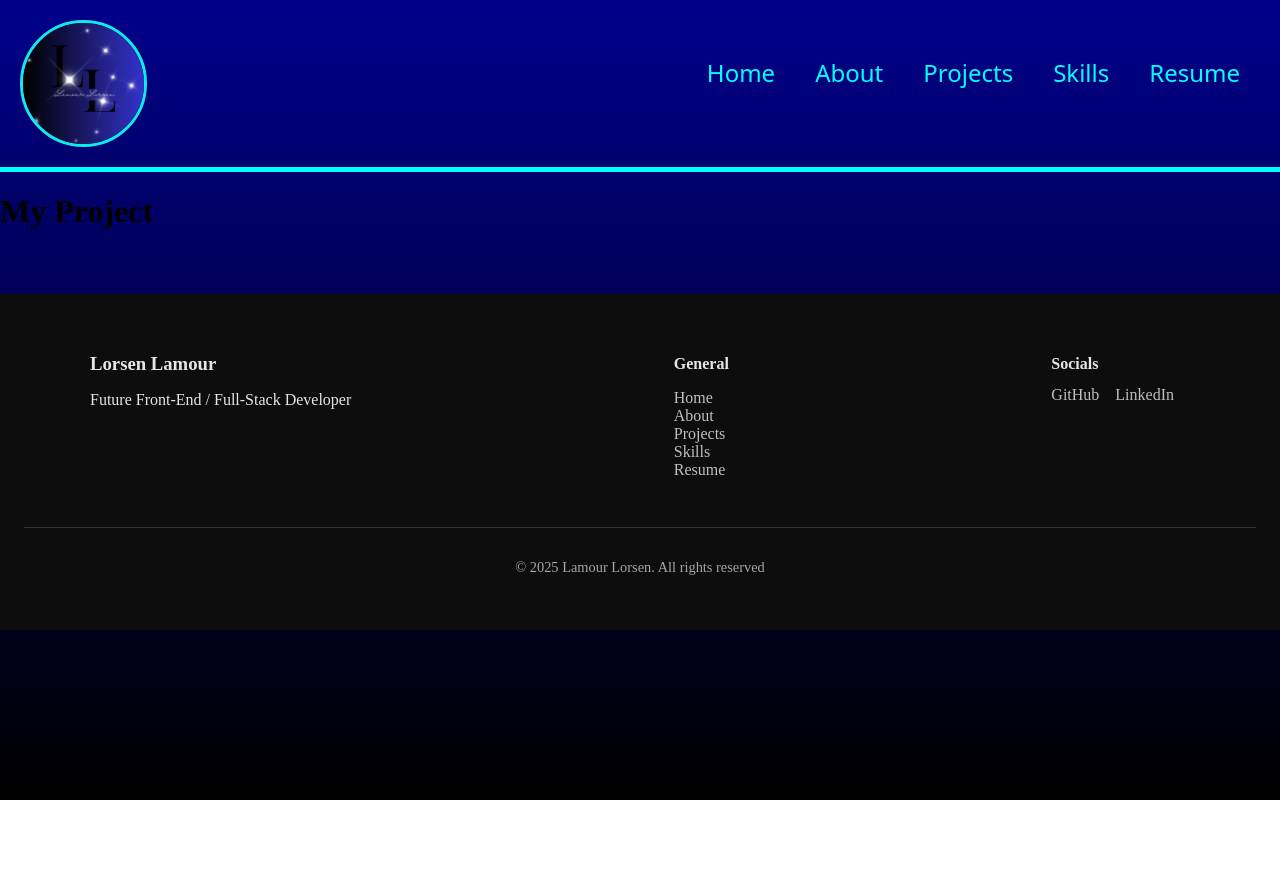
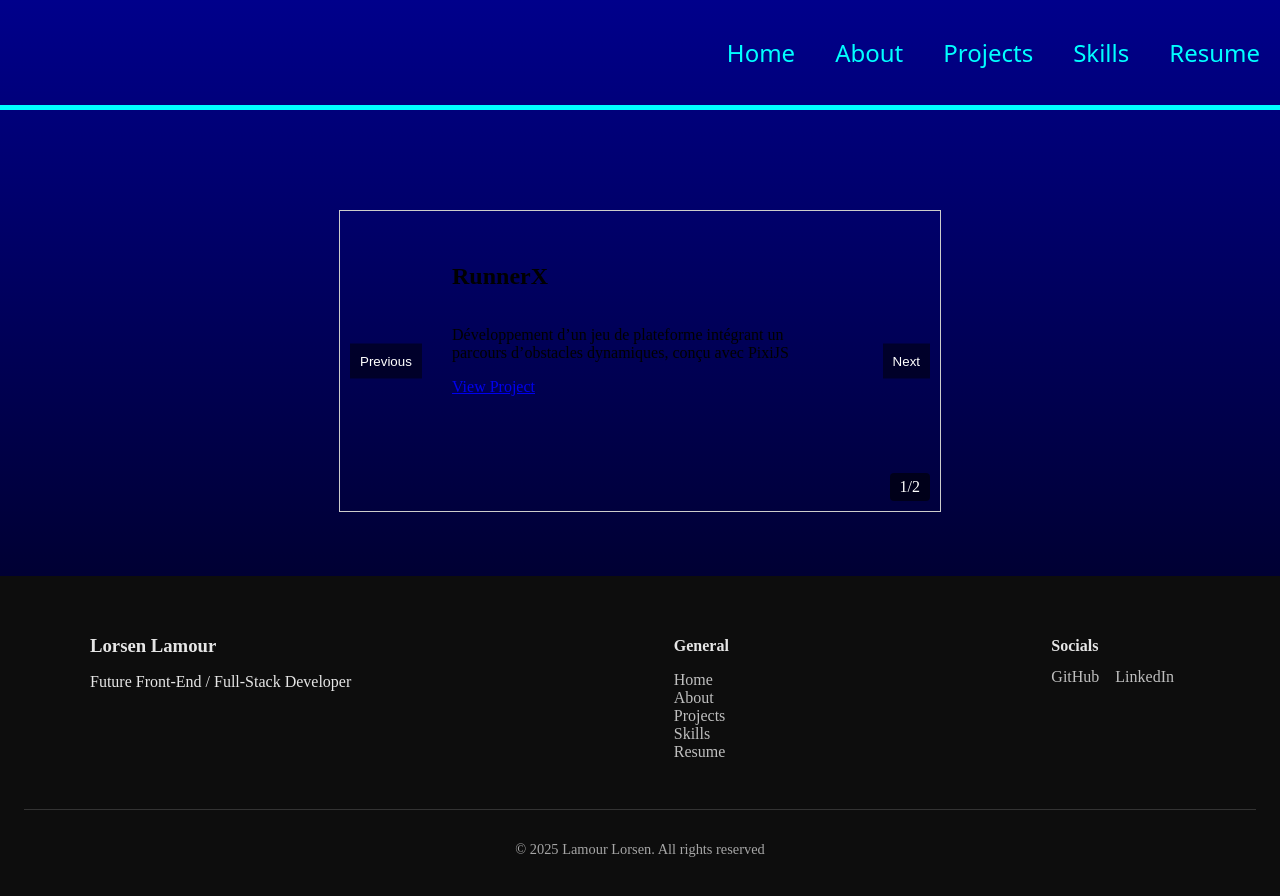
Before and after one commit to LorsenLamour/my-portfolio, a React (Vite) app: page /projects in a window 1280 px wide. Shown: the top 896 px of the page. Before the commit the page ends 800 px from the top, so only its background shows below. Built offline with nearby package versions, Linux system fonts and the light colour scheme; a web font is replaced by a local one.

Commit message:
Added projects carousel

```diff
--- a/src/components/Header/Header.css
+++ b/src/components/Header/Header.css
@@ -1,6 +1,5 @@
 .mainHeader{
   color: white;
-  padding: 20px;
   text-align: center;
   justify-content: space-between;
   display: flex;
@@ -12,16 +11,7 @@
   float: left;
   list-style:none;
 }
-.header-profile-picture {
-  width: 100%;
-  max-width: 25%;
-  border-radius: 50%;
-  border: 3px solid rgb(14, 235, 235);
-  display: block;
-  box-sizing: border-box;
 
-
-}
 .mainHeader ul{
  gap: 40px;
  display: flex;
--- a/src/components/Header/Header.jsx
+++ b/src/components/Header/Header.jsx
@@ -2,7 +2,6 @@ import { Link } from "react-router-dom";
 import '../Header/Header.css';
 import { useState } from "react";
 import { FaBars, FaTimes } from 'react-icons/fa';
-import profilPicture from "../../assets/Pictures/initial.png"
 
 
 const CV_PATH = "/pdfFiles/CV_Lamour_Lorsen.pdf";
@@ -12,8 +11,7 @@ function Header() {
     const toggleMenu = () => setIsOpen(!isOpen); return (
         <header className="mainHeader">
             <div>
-                <img className='header-profile-picture' src={profilPicture} alt="Profile Picture" />
-            </div>
+           </div>
             <button className="hamburger" onClick={toggleMenu}>
                 {isOpen ? <FaTimes /> : <FaBars />}
             </button>
--- /dev/null
+++ b/src/constantsDataJS/Projects.json
@@ -0,0 +1,14 @@
+[
+  {
+    "id": 1,
+    "title": "RunnerX",
+    "description": "Développement d’un jeu de plateforme intégrant un parcours d’obstacles dynamiques, conçu avec PixiJS",
+    "link": "https://github.com/LorsenLamour/RunnerX"
+  },
+  {
+    "id": 2,
+    "title": "TV-Remote ",
+    "description": "Développement et optimisation d’une télécommande virtuelle permettant de contrôler des vidéos via Chromecast",
+    "link": "https://github.com/LorsenLamour/TV-Remote"
+  }
+]
--- a/src/pages/Projects/Projects.jsx
+++ b/src/pages/Projects/Projects.jsx
@@ -1,17 +1,44 @@
-function Projects(){
+import { useState } from "react";
+import "../Projects/Projects.css";
+import projectList from "../../constantsDataJS/Projects.json"
 
-     const projectList= {
-        title: "My Project",
-        react: `Currently I'm building my business website.
-         Im decide to do it with Typescript so I can sharp my knowledge while doing it wiht it.`
+const Projects = ({ items = projectList }) => {
+    const [currentIndex, setCurrentIndex] = useState(0);
 
+    if (items.length === 0) {
+        return <div>No projects available</div>;
     }
-    return(
-        <div>
+
+    const totalSlides = items.length;
+    const projectOfCurrentSlide = items[currentIndex];
+    const goToPrevious = () => {
+        setCurrentIndex(currentIndex === 0 ? totalSlides - 1 : currentIndex - 1);
+    };
+
+    const goToNext = () => {
+        setCurrentIndex(currentIndex === totalSlides - 1 ? 0 : currentIndex + 1);
+    };
+
+    return (
+        <div className="main-container">
+        <div className="carousel-container">
+            <button onClick={goToPrevious} className="left-arrow">Previous</button>
+
+            <div className="slide-content">
+
+                    <h2>{projectOfCurrentSlide.title}</h2>
+                    <p>{projectOfCurrentSlide.description}</p>
+                    <a href={projectOfCurrentSlide.link} target="_blank" rel="noopener noreferrer">View Project</a>
 
 
-             <h1>{projectList.title}</h1>
+                <div className="slide-number">{currentIndex + 1}/{totalSlides}</div>
+
+            </div>
+
+            <button onClick={goToNext} className="right-arrow">Next</button>
         </div>
-    )
-}
+        </div>
+    );
+};
+
 export default Projects;
--- a/src/pages/Projects/projects.css
+++ b/src/pages/Projects/projects.css
@@ -0,0 +1,54 @@
+ .main-container{
+    padding-top: 100px;
+ }
+ .carousel-container {
+  position: relative;
+  width: 600px; /* Adjust if I needed */
+  height: 300px;
+  margin: auto;
+  overflow: hidden;
+  border: 1px solid #ccc;
+  gap: 5rem;
+  align-items: center;
+}
+
+.slide-content {
+  display: flex;
+flex-direction: column;
+  height: 100%;
+    box-sizing: border-box;
+    padding: 2rem 7rem;
+}
+
+.slide-number {
+  position: absolute;
+  bottom: 10px;
+  right: 10px;
+  background: rgba(0, 0, 0, 0.6);
+  color: white;
+  padding: 5px 10px;
+  border-radius: 4px;
+}
+
+.left-arrow, .right-arrow {
+  position: absolute;
+  top: 50%;
+  transform: translateY(-50%);
+  background-color: rgba(0, 0, 0, 0.5);
+  color: white;
+  border: none;
+  padding: 10px;
+  cursor: pointer;
+  z-index: 10;
+}
+
+.left-arrow { left: 10px; }
+.right-arrow { right: 10px; }
+
+/*
+
+
+ justify-content: center;
+  align-items: center;
+
+*/
```
